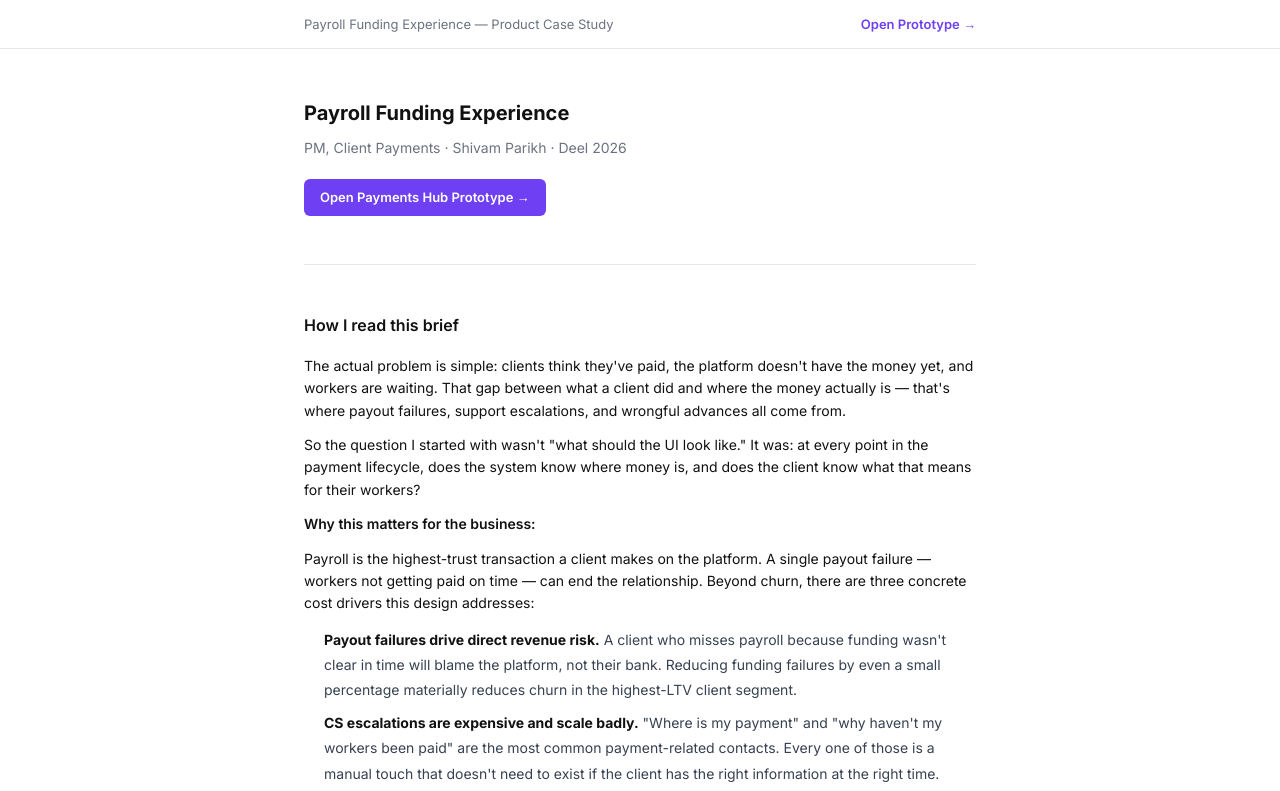
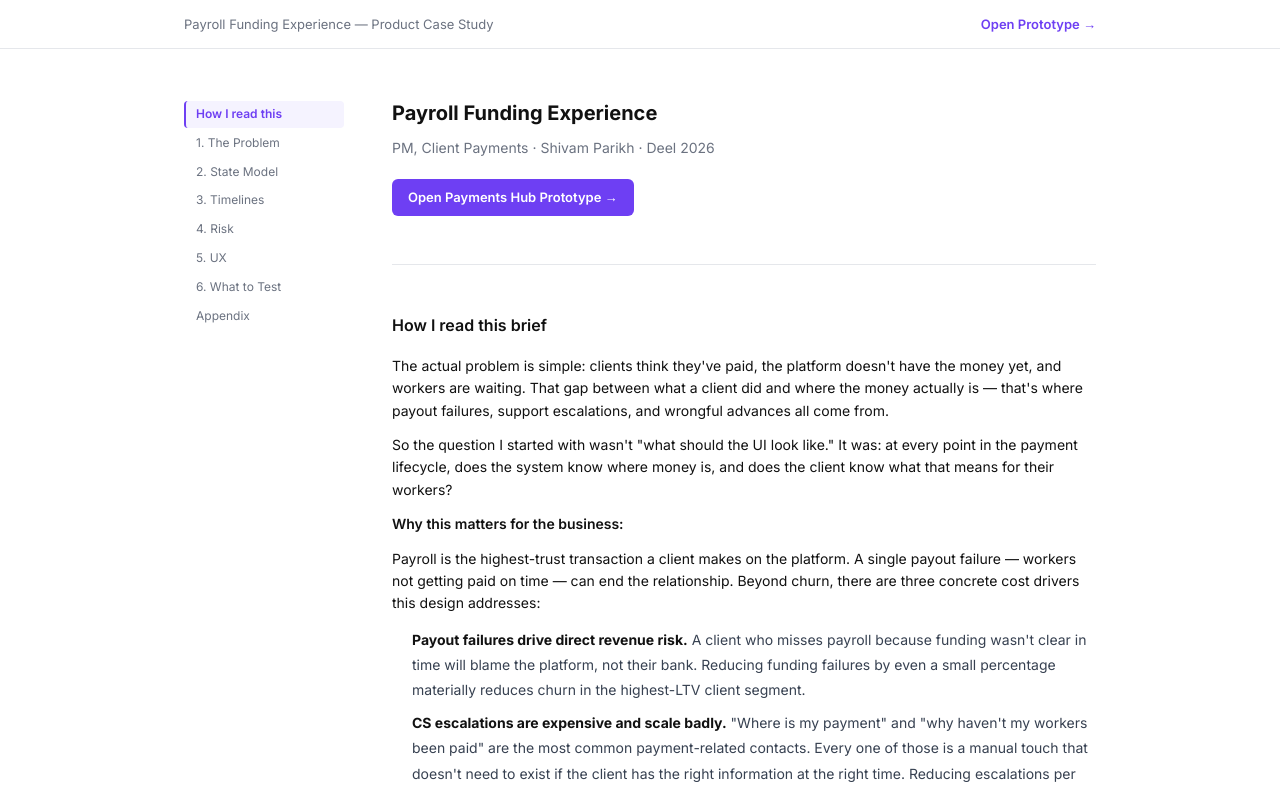
Before and after one commit to sparikh-netizen/deel-payments-hub, a React (Vite) app: page / in a window 1280 px wide. Shown: the top 791 px of the page. Built offline with nearby package versions, Linux system fonts and the light colour scheme.

Commit message:
Add sticky section nav with active highlighting

```diff
--- a/src/pages/Landing.jsx
+++ b/src/pages/Landing.jsx
@@ -1,4 +1,16 @@
 import { Link } from 'react-router-dom'
+import { useState, useEffect } from 'react'
+
+const NAV_ITEMS = [
+  { id: 'how-i-read',   label: 'How I read this' },
+  { id: 'problem',      label: '1. The Problem' },
+  { id: 'state-model',  label: '2. State Model' },
+  { id: 'timelines',    label: '3. Timelines' },
+  { id: 'risk',         label: '4. Risk' },
+  { id: 'ux',           label: '5. UX' },
+  { id: 'test-first',   label: '6. What to Test' },
+  { id: 'appendix',     label: 'Appendix' },
+]
 
 const TRANSITIONS = `INVOICE:  Draft -> Issued -> Payment Initiated -> Paid
                                                -> Overdue
@@ -17,13 +29,66 @@ PAYOUT:   Scheduled -> Processing -> Paid
                     -> On Hold -> Processing (once cleared)
                     -> Failed -> Partially Paid`
 
+function StickyNav({ active }) {
+  return (
+    <nav style={{
+      width: 160,
+      flexShrink: 0,
+      position: 'sticky',
+      top: 64,
+      alignSelf: 'flex-start',
+      paddingTop: 4,
+    }}>
+      {NAV_ITEMS.map(item => (
+        <a
+          key={item.id}
+          href={`#${item.id}`}
+          style={{
+            display: 'block',
+            fontSize: 12,
+            lineHeight: 1.4,
+            padding: '5px 10px',
+            marginBottom: 2,
+            borderRadius: 4,
+            textDecoration: 'none',
+            borderLeft: active === item.id ? '2px solid #6E3FF3' : '2px solid transparent',
+            color: active === item.id ? '#6E3FF3' : '#6B7280',
+            fontWeight: active === item.id ? 600 : 400,
+            background: active === item.id ? '#F5F3FF' : 'transparent',
+            transition: 'all 0.15s',
+          }}
+        >
+          {item.label}
+        </a>
+      ))}
+    </nav>
+  )
+}
+
 export default function Landing() {
+  const [active, setActive] = useState('how-i-read')
+
+  useEffect(() => {
+    const observers = []
+    NAV_ITEMS.forEach(({ id }) => {
+      const el = document.getElementById(id)
+      if (!el) return
+      const obs = new IntersectionObserver(
+        ([entry]) => { if (entry.isIntersecting) setActive(id) },
+        { rootMargin: '-20% 0px -70% 0px' }
+      )
+      obs.observe(el)
+      observers.push(obs)
+    })
+    return () => observers.forEach(o => o.disconnect())
+  }, [])
+
   return (
     <div style={{ fontFamily: 'Inter, system-ui, sans-serif', background: '#fff', color: '#111', fontSize: 14, lineHeight: 1.6 }}>
 
       {/* Nav */}
       <div style={{ borderBottom: '1px solid #E5E7EB', position: 'sticky', top: 0, background: '#fff', zIndex: 50 }}>
-        <div style={{ maxWidth: 720, margin: '0 auto', padding: '0 24px', height: 48, display: 'flex', alignItems: 'center', justifyContent: 'space-between' }}>
+        <div style={{ maxWidth: 960, margin: '0 auto', padding: '0 24px', height: 48, display: 'flex', alignItems: 'center', justifyContent: 'space-between' }}>
           <span style={{ fontSize: 13, color: '#6B7280' }}>Payroll Funding Experience — Product Case Study</span>
           <Link to="/prototype" style={{ fontSize: 13, fontWeight: 600, color: '#6E3FF3', textDecoration: 'none' }}>
             Open Prototype →
@@ -31,7 +96,13 @@ export default function Landing() {
         </div>
       </div>
 
-      <div style={{ maxWidth: 720, margin: '0 auto', padding: '48px 24px 96px' }}>
+      {/* Two-column layout */}
+      <div style={{ maxWidth: 960, margin: '0 auto', padding: '48px 24px 96px', display: 'flex', gap: 48 }}>
+
+        <StickyNav active={active} />
+
+        {/* Main content */}
+        <div style={{ flex: 1, minWidth: 0 }}>
 
           {/* Title block */}
           <div style={{ marginBottom: 0 }}>
@@ -61,7 +132,7 @@ export default function Landing() {
           <HR />
 
           {/* How I read this brief */}
-        <Section title="How I read this brief">
+          <Section id="how-i-read" title="How I read this brief">
             <P>
               The actual problem is simple: clients think they've paid, the platform doesn't have the
               money yet, and workers are waiting. That gap between what a client did and where the money
@@ -111,8 +182,8 @@ export default function Landing() {
 
           <HR />
 
-        {/* 1. Problem Statement */}
-        <Section n="1." title="The Problem: State Collapse">
+          {/* 1. Problem */}
+          <Section id="problem" n="1." title="The Problem: State Collapse">
             <P>
               The most common failure is showing "Paid" too early. A client clicks pay, the invoice
               updates, and the platform schedules payout — but the money hasn't arrived. When the ACH
@@ -135,8 +206,8 @@ export default function Landing() {
 
           <HR />
 
-        {/* 2. System Design */}
-        <Section n="2." title="System Design: State Model">
+          {/* 2. State Model */}
+          <Section id="state-model" n="2." title="System Design: State Model">
             <SubSection title="Why four tracks">
               <P>
                 Money moves through four distinct stages: issuance, instruction, settlement,
@@ -266,8 +337,8 @@ export default function Landing() {
 
           <HR />
 
-        {/* 3. Funding Timelines */}
-        <Section n="3." title="Funding Timelines">
+          {/* 3. Timelines */}
+          <Section id="timelines" n="3." title="Funding Timelines">
             <P>
               Most late payout failures aren't caused by clients refusing to pay. They happen because
               clients don't know when they need to pay, or they process the invoice on their normal AP
@@ -324,9 +395,9 @@ export default function Landing() {
               <Table
                 headers={['Milestone', 'Action']}
                 rows={[
-                ['Due date, no funds received',      'Urgent notification to client. Invoice → Overdue. Payout → On Hold. Wire recovery path surfaced. Internal alert to ops.'],
+                  ['Due date, no funds received',          'Urgent notification to client. Invoice → Overdue. Payout → On Hold. Wire recovery path surfaced. Internal alert to ops.'],
                   ['2 days before payroll, still nothing', 'Escalation to AM or CS. Advance eligibility assessed against tier. Client notified of likely delay.'],
-                ['Payroll date, no funds',           'Payroll not executed. Formal communication with revised timeline. Late payment logged on risk profile.'],
+                  ['Payroll date, no funds',               'Payroll not executed. Formal communication with revised timeline. Late payment logged on risk profile.'],
                 ]}
               />
               <P mt={12} muted>
@@ -339,8 +410,8 @@ export default function Landing() {
 
           <HR />
 
-        {/* 4. Risk Framework */}
-        <Section n="4." title="Risk Framework">
+          {/* 4. Risk */}
+          <Section id="risk" n="4." title="Risk Framework">
             <SubSection title="Advancing payroll is a credit decision">
               <P>
                 The temptation is to advance liberally to protect the worker experience. The problem
@@ -389,7 +460,7 @@ export default function Landing() {
           <HR />
 
           {/* 5. UX */}
-        <Section n="5." title="UX: Payments Hub">
+          <Section id="ux" n="5." title="UX: Payments Hub">
             <SubSection title="The real problem is escalation prevention">
               <P>
                 Clients call support when something unexpected happens and they don't know what to do.
@@ -458,8 +529,8 @@ export default function Landing() {
 
           <HR />
 
-        {/* 6. What I'd Test First */}
-        <Section n="6." title="What I'd Test First">
+          {/* 6. What to Test */}
+          <Section id="test-first" n="6." title="What I'd Test First">
             <Table
               headers={['Assumption', "How I'd test it"]}
               rows={[
@@ -486,7 +557,7 @@ export default function Landing() {
           <HR />
 
           {/* Appendix */}
-        <Section title="Appendix">
+          <Section id="appendix" title="Appendix">
             <SubSection title="A. State Transition Map">
               <pre style={{
                 fontSize: 12, lineHeight: 1.7, color: '#374151',
@@ -502,11 +573,11 @@ export default function Landing() {
               <Table
                 headers={['', 'ACH Debit', 'ACH Push', 'Wire']}
                 rows={[
-                ['Settlement',      '2–5 days',                '2–5 days',   'Same day'],
-                ['Return window',   'Several days',            'Lower risk', 'None'],
-                ['Invoice lead',    'T-7',                     'T-7',        'T-3'],
-                ['Advance eligible','Tier 2+, in window',      'Tier 2+',    'Tier 1+, on receipt'],
-                ['Client effort',   'Low (automated)',         'High',       'High'],
+                  ['Settlement',      '2–5 days',           '2–5 days',   'Same day'],
+                  ['Return window',   'Several days',       'Lower risk', 'None'],
+                  ['Invoice lead',    'T-7',                'T-7',        'T-3'],
+                  ['Advance eligible','Tier 2+, in window', 'Tier 2+',    'Tier 1+, on receipt'],
+                  ['Client effort',   'Low (automated)',    'High',       'High'],
                 ]}
               />
             </SubSection>
@@ -514,14 +585,15 @@ export default function Landing() {
 
         </div>
       </div>
+    </div>
   )
 }
 
 /* ── Layout primitives ── */
 
-function Section({ n, title, children }) {
+function Section({ id, n, title, children }) {
   return (
-    <section>
+    <section id={id}>
       <h2 style={{ fontSize: 16, fontWeight: 600, color: '#111', margin: '0 0 16px' }}>
         {n ? `${n} ${title}` : title}
       </h2>
```
Lines whose indentation alone changed are shown as unchanged.
